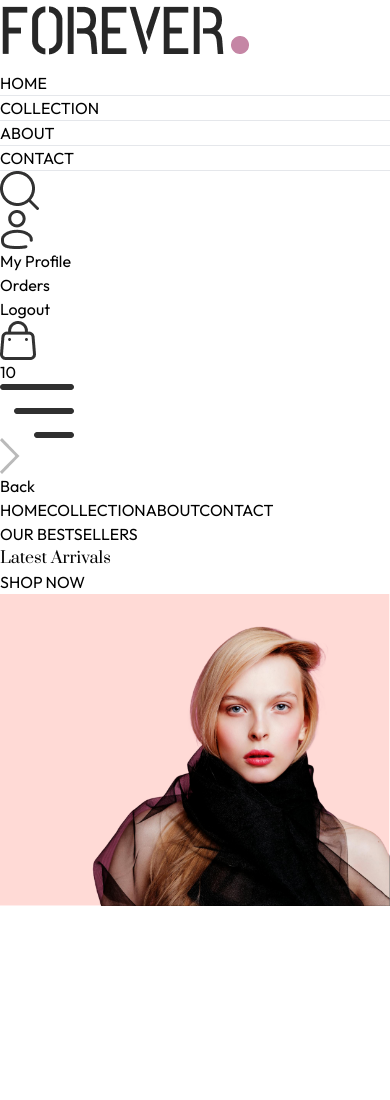
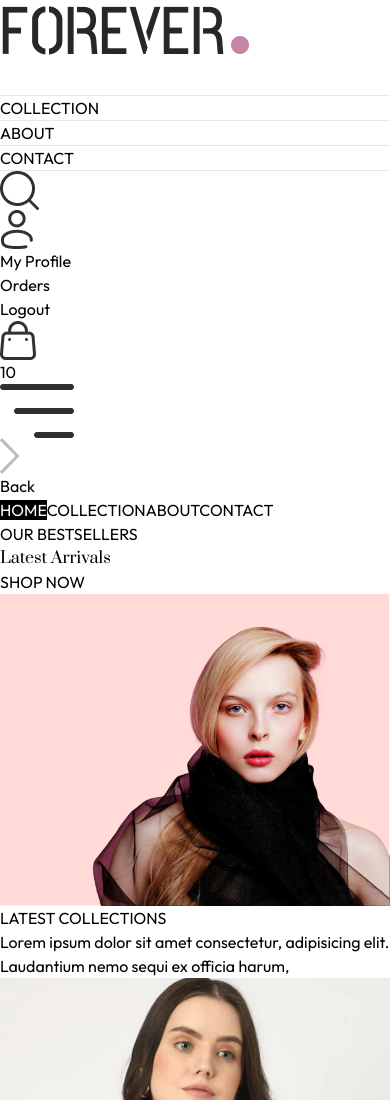
Before and after one commit to iaman-mishra/E-Commerce, a React (Vite) app in the folder frontend/: page / in a window 390 px wide. Shown: the top 1100 px of the page. Before the commit the page ends 906 px from the top, so only its background shows below. Built offline with nearby package versions, Linux system fonts and the light colour scheme.

Commit message:
Add LatesCollection component and integrate into Home page

```diff
--- /dev/null
+++ b/frontend/src/components/LatesCollection.jsx
@@ -0,0 +1,44 @@
+import React, { useContext, useEffect, useState } from "react";
+import Title from "./Title";
+import { shopContext } from "../context/shopContext";
+import ProductItem from "./ProductItem";
+
+const LatesCollection = () => {
+  const { products } = useContext(shopContext);
+  const [LatestProducts, SetLatestProducts] = useState([]);
+
+  useEffect(() => {
+    SetLatestProducts(products.slice(0, 10));
+  }, []);
+
+  console.log(LatestProducts);
+
+  return (
+    <div className="my-10">
+      <div className="py-8 text-center text-3xl">
+        <Title text1="LATEST" text2="COLLECTIONS" />
+        <p className="w-3/4 m-auto text-xs sm:text-sm md:text-base text-gray-600">
+          Lorem ipsum dolor sit amet consectetur, adipisicing elit. Laudantium
+          nemo sequi ex officia harum,
+        </p>
+      </div>
+
+      {/* Products */}
+      <div className="grid grid-cols-2 sm:grid-cols-3 md:grid-cols-3 lg:grid-cols-5 gap-4 gap-y-6">
+        {LatestProducts.map((item, index) => {
+          return (
+            <ProductItem
+              key={index}
+              id={item._id}
+              name={item.name}
+              image={item.image}
+              price={item.price}
+            />
+          );
+        })}
+      </div>
+    </div>
+  );
+};
+
+export default LatesCollection;
--- a/frontend/src/components/Navbar.jsx
+++ b/frontend/src/components/Navbar.jsx
@@ -8,7 +8,7 @@
 
   return (
     <div className="flex items-center justify-between font-medium py-5">
-      <img src={assets.logo} className="w-36" alt="logo" />
+      <Link to='/'><img src={assets.logo} className="w-36" alt="logo" /></Link>
 
       <ul className="hidden sm:flex gap-5 text-sm text-gray-700">
         <NavLink to="/" className="flex flex-col items-center gap-1">
--- /dev/null
+++ b/frontend/src/components/ProductItem.jsx
@@ -0,0 +1,25 @@
+import React, { useContext } from "react";
+import { shopContext } from "../context/shopContext";
+import { Link } from "react-router-dom";
+const ProductItem = ({ id, image, name, price }) => {
+  const { currency } = useContext(shopContext);
+
+  return (
+    <Link className="text-gray-700 cursor-pointer" to={`/product/${id}`}>
+      <div className="overflow-hidden">
+        <img
+          className="hover:scale-110 transition ease-in-out"
+          src={image[0]}
+          alt="product"
+        />
+      </div>
+      <p className="pt-3 pb-1 text-sm">{name}</p>
+      <p className="text-sm font-medium">
+        {currency}
+        {price}
+      </p>
+    </Link>
+  );
+};
+
+export default ProductItem;
--- /dev/null
+++ b/frontend/src/components/Title.jsx
@@ -0,0 +1,12 @@
+import React from 'react'
+
+const Title = ({text1,text2}) => {
+  return (
+    <div className='inline-flex items-center gap-2 mb-3'>
+        <p className='text-gray-500'>{text1} <span className='text-gray-700 font-medium'>{text2} </span> </p>
+        <p className='w-8 sm:w-12 h-[1px]  sm:h-[2px] bg-gray-700'></p>
+    </div>
+  )
+}
+
+export default Title
--- /dev/null
+++ b/frontend/src/context/shopContext.jsx
@@ -0,0 +1,15 @@
+import { createContext } from "react";
+import { products } from "../assets/assets.js";
+export const shopContext=createContext();
+
+const ShopContextProvider=({children})=>{
+    const currency='₹'
+    const delivery_fee=50;
+    return(
+        <shopContext.Provider value={{currency,delivery_fee,products}}>
+            {children}
+        </shopContext.Provider>
+    )
+}
+
+export default ShopContextProvider;
--- a/frontend/src/index.css
+++ b/frontend/src/index.css
@@ -18,3 +18,10 @@
     font-weight: 400;
     font-style: normal;
 }
+
+@media (max-width: 640px){
+    a.active {
+        background-color: black;
+        color: white;
+    }
+}
--- a/frontend/src/main.jsx
+++ b/frontend/src/main.jsx
@@ -2,11 +2,14 @@
 import './index.css'
 import App from './App.jsx'
 import { BrowserRouter } from 'react-router-dom'
+import ShopContextProvider from './context/shopContext.jsx'
 
 
 createRoot(document.getElementById('root')).render(
   <BrowserRouter>
-    <App />
+    <ShopContextProvider>
+      <App />
+    </ShopContextProvider>
   </BrowserRouter>
 
 )
--- a/frontend/src/pages/Home.jsx
+++ b/frontend/src/pages/Home.jsx
@@ -1,10 +1,13 @@
 import React from 'react'
 import Hero from '../components/Hero'
+import LatesCollection from '../components/LatesCollection.jsx'
 
 const Home = () => {
+
   return (
     <div>
       <Hero />
+      <LatesCollection />
     </div>
   )
 }
```
